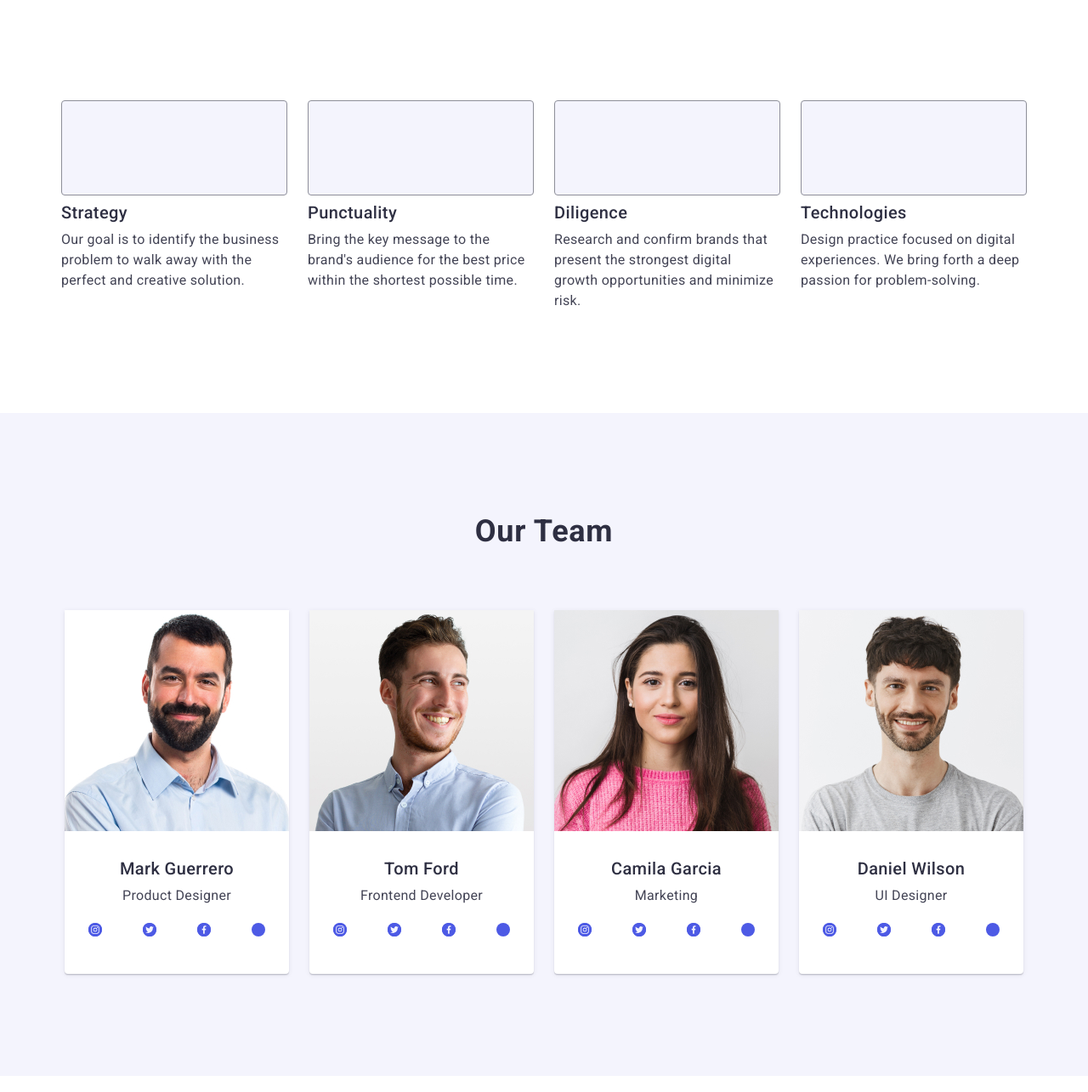
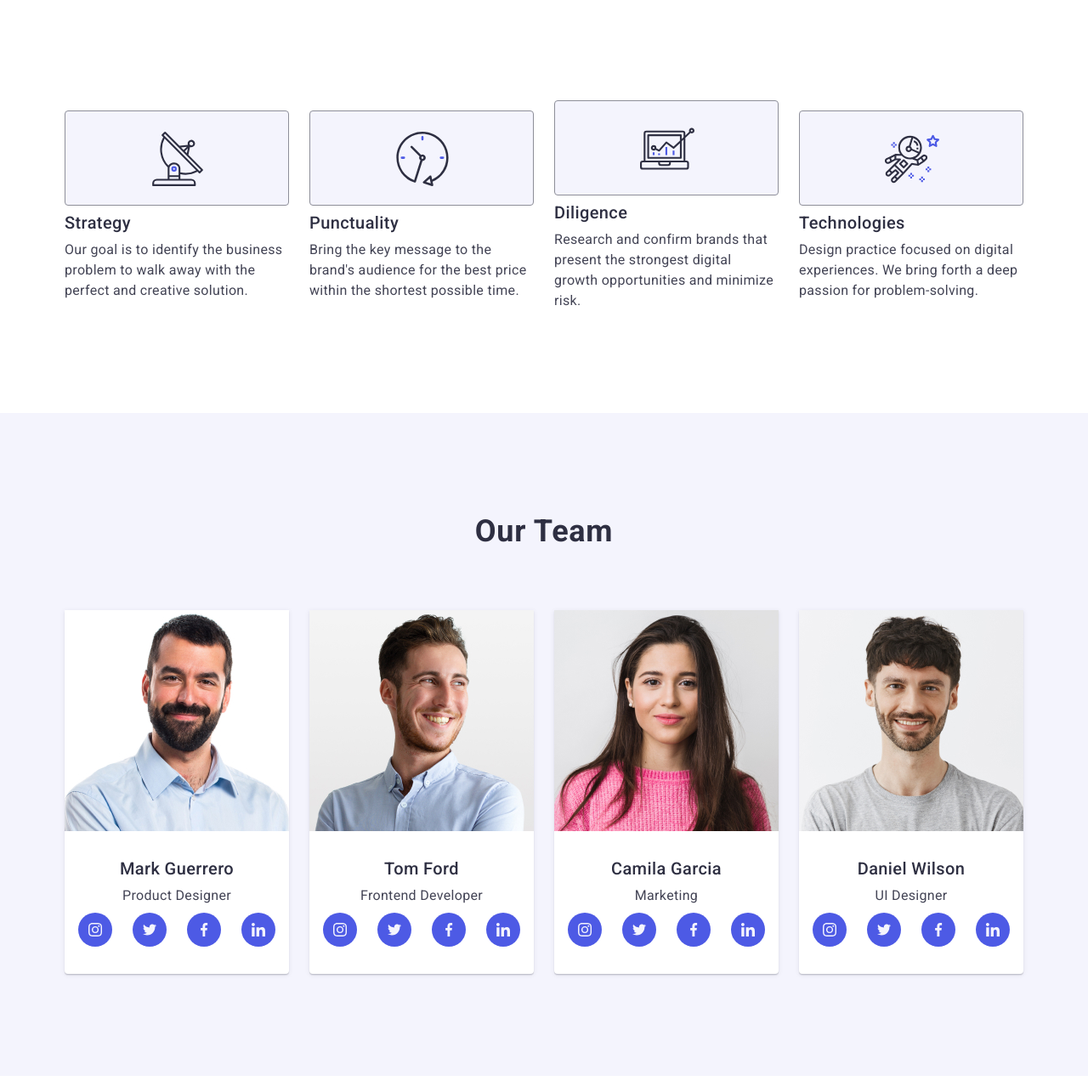
Before and after one commit to Katrinast/goit-markup-hw-04, a plain HTML site: page index.html in a window 1280 px wide. Shown: the part 675-1960 px from the top of the page at 85% size. Drawn offline with nearby package versions, Linux system fonts and the light colour scheme.

Commit message:
corrected errors

```diff
--- a/css/styles.css
+++ b/css/styles.css
@@ -74,7 +74,7 @@ img {
   gap: 40px;
 }
 
-.active {
+.nav-link.active {
   position: relative;
   color: #404bbf;
   }
@@ -199,9 +199,6 @@ padding: 120px 0;
 }
 
 .advantages-container {
-  display: flex;
-  justify-content: center;
-  align-items: center;
 }
 
 .visually-hidden {
@@ -219,6 +216,8 @@ padding: 120px 0;
 
 .advantages-list {
 display: flex;
+justify-content: center;
+align-items: center;
 gap: 24px;
 }
 
@@ -323,23 +322,9 @@ padding: 120px 0;
   gap: 24px;
 }
 
-.icon-media {
-fill: #f4f4fd;
-}
-
 .icon-team-items {
-/*background-color: #4D5AE5;
-/*border-radius: 50%;*/
 width: 40px;
 height: 40px;
-padding: 12px;
-transition-property: background-color;
-  transition-duration: 250ms;
-  transition-timing-function: cubic-bezier(0.4, 0, 0.2, 1);
-}
-
-.icon-team-items:hover {
-background-color: #404BBF;
 }
 
 .icon-link-team {
@@ -358,6 +343,10 @@ background-color: #404BBF;
 .icon-link-team:hover,
 .icon-link-team:focus {
 background-color: #404BBF;
+  }
+
+.icon-media {
+fill: #f4f4fd;
 }
 
 /*-----------------------------*/
@@ -519,15 +508,22 @@ border-top: none;
 .icon-footer-items {
   width: 40px;
   height: 40px;
+}
+
+.icon-footer-link {
+width: 100%;
+height: 100%;
+display: flex;
+justify-content: center;
+align-items: center;
 background-color: #4D5AE5;
-  padding: 8px;
 border-radius: 50%;
 transition-property: background-color;
 transition-duration: 250ms;
 transition-timing-function: cubic-bezier(0.4, 0, 0.2, 1);
 }
 
-.icon-footer-items:hover {
+.icon-footer-link:hover {
   background-color: #31D0AA;
 }
 
--- a/index.html
+++ b/index.html
@@ -55,7 +55,7 @@
             <li class="advantages-item">
               <div class="advantages-icons-container">
                 <svg class="advantages-icons" height="64" width="64">
-                  <use href="./images/icons.svg.svg#icon-antenna"></use>
+                  <use href="./images/icons.svg#icon-antenna"></use>
                 </svg>
               </div>
         <h3 class="advantages-subtitle">
@@ -69,7 +69,7 @@
           <li class="advantages-item">
             <div class="advantages-icons-container">
             <svg class="advantages-icons"  height="64" width="64">
-              <use href="./images/icons.svg.svg#icon-clock"></use>
+              <use href="./images/icons.svg#icon-clock"></use>
             </svg>
             </div>
       <h3 class="advantages-subtitle">Punctuality</h3>
@@ -80,7 +80,7 @@
           <li class="advantages-item">
             <div class="advantages-icons-container">
             <svg class="advantages-icons"  height="64" width="64">
-              <use href="./images/icons.svg.svg#icon-diagram"></use>
+              <use href="./images/icons.svg#icon-diagram"></use>
             </svg>
             </div>
       <h3 class="advantages-subtitle">Diligence</h3>
@@ -91,7 +91,7 @@
           <li class="advantages-item">
             <div class="advantages-icons-container">
             <svg class="advantages-icons"  height="64" width="64">
-              <use href="./images/icons.svg.svg#icon-astronaut"></use>
+              <use href="./images/icons.svg#icon-astronaut"></use>
             </svg>
             </div>
       <h3 class="advantages-subtitle">Technologies</h3>
@@ -120,7 +120,7 @@
         <li class="icon-team-items">
           <a href="" target="_blank" class="icon-link-team">
             <svg class="icon-media" width="16" height="16">
-              <use href="./images/icons.svg.svg#icon-instagram">
+              <use href="./images/icons.svg#icon-instagram">
               </use>
             </svg>
           </a>
@@ -128,7 +128,7 @@
         <li class="icon-team-items">
           <a href="" target="_blank" class="icon-link-team">
           <svg class="icon-media" width="16" height="16">
-            <use href="./images/icons.svg.svg#icon-twitter">
+            <use href="./images/icons.svg#icon-twitter">
             </use>
           </svg>
           </a>
@@ -136,7 +136,7 @@
         <li class="icon-team-items">
           <a href="" target="_blank" class="icon-link-team">
           <svg class="icon-media" width="16" height="16">
-            <use href="./images/icons.svg.svg#icon-facebook">
+            <use href="./images/icons.svg#icon-facebook">
             </use>
           </svg>
           </a>
@@ -144,7 +144,7 @@
         <li class="icon-team-items">
           <a href="" target="_blank" class="icon-link-team">
           <svg class="icon-media" width="16" height="16">
-            <use href="./images/icons.svg.svg#icon-linkedin">
+            <use href="./images/icons.svg#icon-linkedin">
             </use>
           </svg>
           </a>
@@ -166,7 +166,7 @@
         <li class="icon-team-items">
           <a href="" target="_blank" class="icon-link-team">
           <svg class="icon-media" width="16" height="16">
-            <use href="./images/icons.svg.svg#icon-instagram">
+            <use href="./images/icons.svg#icon-instagram">
             </use>
           </svg>
           </a>
@@ -174,7 +174,7 @@
         <li class="icon-team-items">
           <a href="" target="_blank" class="icon-link-team">
           <svg class="icon-media" width="16" height="16">
-            <use href="./images/icons.svg.svg#icon-twitter">
+            <use href="./images/icons.svg#icon-twitter">
             </use>
           </svg>
           </a>
@@ -182,7 +182,7 @@
         <li class="icon-team-items">
           <a href="" target="_blank" class="icon-link-team">
           <svg class="icon-media" width="16" height="16">
-            <use href="./images/icons.svg.svg#icon-facebook">
+            <use href="./images/icons.svg#icon-facebook">
             </use>
           </svg>
           </a>
@@ -190,7 +190,7 @@
         <li class="icon-team-items">
           <a href="" target="_blank" class="icon-link-team">
           <svg class="icon-media" width="16" height="16">
-            <use href="./images/icons.svg.svg#icon-linkedin">
+            <use href="./images/icons.svg#icon-linkedin">
             </use>
           </svg>
           </a>
@@ -212,7 +212,7 @@
         <li class="icon-team-items">
           <a href="" target="_blank" class="icon-link-team">
           <svg class="icon-media" width="16" height="16">
-            <use href="./images/icons.svg.svg#icon-instagram">
+            <use href="./images/icons.svg#icon-instagram">
             </use>
           </svg>
           </a>
@@ -220,7 +220,7 @@
         <li class="icon-team-items">
           <a href="" target="_blank" class="icon-link-team">
           <svg class="icon-media" width="16" height="16">
-            <use href="./images/icons.svg.svg#icon-twitter">
+            <use href="./images/icons.svg#icon-twitter">
             </use>
           </svg>
           </a>
@@ -228,7 +228,7 @@
         <li class="icon-team-items">
           <a href="" target="_blank" class="icon-link-team">
           <svg class="icon-media" width="16" height="16">
-            <use href="./images/icons.svg.svg#icon-facebook">
+            <use href="./images/icons.svg#icon-facebook">
             </use>
           </svg>
           </a>
@@ -236,7 +236,7 @@
         <li class="icon-team-items">
           <a href="" target="_blank" class="icon-link-team">
           <svg class="icon-media" width="16" height="16">
-            <use href="./images/icons.svg.svg#icon-linkedin">
+            <use href="./images/icons.svg#icon-linkedin">
             </use>
           </svg>
           </a>
@@ -258,7 +258,7 @@
         <li class="icon-team-items">
           <a href="" target="_blank" class="icon-link-team">
           <svg class="icon-media" width="16" height="16">
-            <use href="./images/icons.svg.svg#icon-instagram">
+            <use href="./images/icons.svg#icon-instagram">
             </use>
           </svg>
           </a>
@@ -266,7 +266,7 @@
         <li class="icon-team-items">
           <a href="" target="_blank" class="icon-link-team">
           <svg class="icon-media" width="16" height="16">
-            <use href="./images/icons.svg.svg#icon-twitter">
+            <use href="./images/icons.svg#icon-twitter">
             </use>
           </svg>
           </a>
@@ -274,7 +274,7 @@
         <li class="icon-team-items">
           <a href="" target="_blank" class="icon-link-team">
           <svg class="icon-media" width="16" height="16">
-            <use href="./images/icons.svg.svg#icon-facebook">
+            <use href="./images/icons.svg#icon-facebook">
             </use>
           </svg>
           </a>
@@ -282,7 +282,7 @@
         <li class="icon-team-items">
           <a href="" target="_blank" class="icon-link-team">
           <svg class="icon-media" width="16" height="16">
-            <use href="./images/icons.svg.svg#icon-linkedin">
+            <use href="./images/icons.svg#icon-linkedin">
             </use>
           </svg>
           </a>
@@ -427,33 +427,33 @@
   <p class="footer-text-media">Social media</p>
       <ul class="icon-list-footer">
         <li class="icon-footer-items">
-          <a href="">
+          <a href="" class="icon-footer-link">
             <svg class="icon-media-footer" width="24" height="24">
-              <use href="./images/icons.svg.svg#icon-instagram">
+              <use href="./images/icons.svg#icon-instagram">
               </use>
             </svg>
           </a>
         </li>
         <li class="icon-footer-items">
-          <a href="">
+          <a href="" class="icon-footer-link">
             <svg class="icon-media" width="24" height="24">
-              <use href="./images/icons.svg.svg#icon-twitter">
+              <use href="./images/icons.svg#icon-twitter">
               </use>
             </svg>
           </a>
         </li>
         <li class="icon-footer-items">
-          <a href="">
+          <a href="" class="icon-footer-link">
             <svg class="icon-media" width="24" height="24">
-              <use href="./images/icons.svg.svg#icon-facebook">
+              <use href="./images/icons.svg#icon-facebook">
               </use>
             </svg>
           </a>
         </li>
         <li class="icon-footer-items">
-          <a href="">
+          <a href="" class="icon-footer-link">
             <svg class="icon-media" width="24" height="24">
-              <use href="./images/icons.svg.svg#icon-linkedin">
+              <use href="./images/icons.svg#icon-linkedin">
               </use>
             </svg>
           </a>
```
Also changed, not shown: images/icons.svg (renamed from images/icons.svg.svg). Lines whose indentation alone changed are shown as unchanged.
